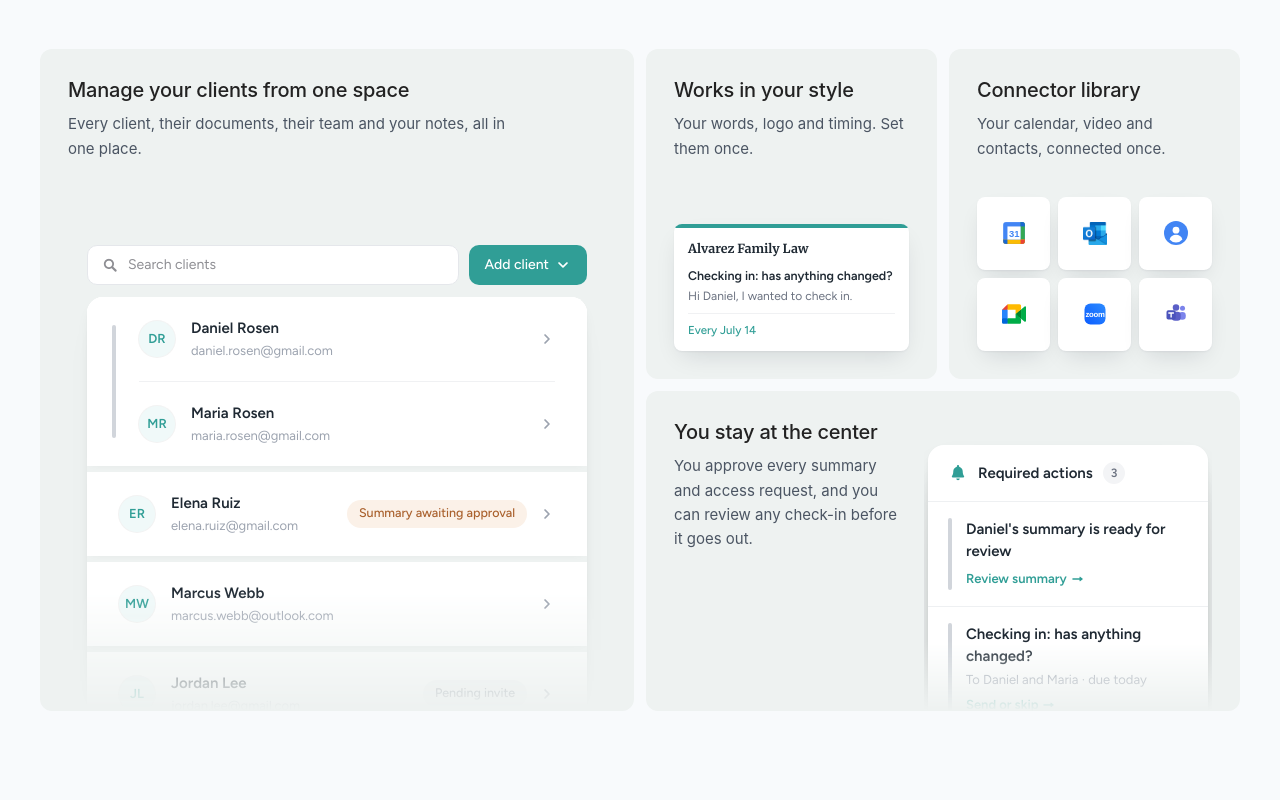
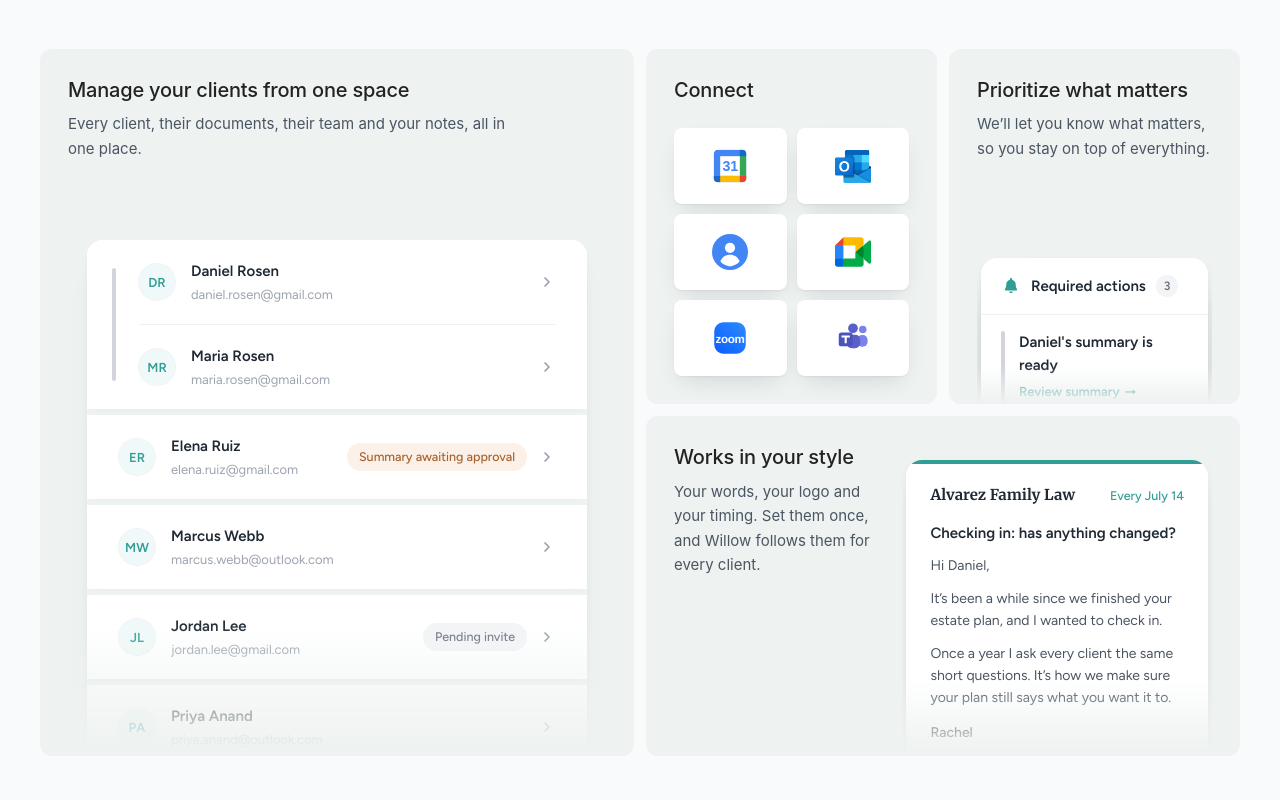
Before and after one commit to Willow-07042002-Inc/landing-page-v, a React (Vite) app: page /platform in a window 1280 px wide. Shown: the part 2780-3580 px from the top of the page. Built offline with nearby package versions, Linux system fonts and the light colour scheme; a web font is replaced by a local one.

Commit message:
For attorneys: refine the practice tiles and correct the check-in line
Co-Authored-By: Claude Opus 5.5 <noreply@anthropic.com>

```diff
--- a/src/components/site/StayingAhead.tsx
+++ b/src/components/site/StayingAhead.tsx
@@ -24,7 +24,7 @@ export const CHAPTERS: { id: string; also?: string[]; title: string; body: strin
     id: "check-ins",
     also: ["booking"],
     title: "Check in every year",
-    body: "Check-ins are lined up year after year for the client, their agents and their professionals. Each one waits for you to send or skip.",
+    body: "Check-ins are lined up year after year for the client, their agents and their professionals. Let them send on schedule, or review each one first.",
   },
   {
     id: "their-people",
--- a/src/components/site/WhatYouDeliver.tsx
+++ b/src/components/site/WhatYouDeliver.tsx
@@ -1,7 +1,7 @@
 import React from "react";
 import { WRAP } from "@/components/site/blocks";
 import { LightHead } from "@/components/site/StayingAhead";
-import { FloatStack, ProBellIcon, WIcon } from "@/components/product/kit";
+import { FloatStack, ProBellIcon } from "@/components/product/kit";
 import { ProClientRowView, ProCoupleView } from "@/components/product/attorney-clients";
 import { ProColumn, ProReminder } from "@/components/product/attorney-dashboard";
 import {
@@ -15,11 +15,9 @@ import {
 
 /* Will it fit my practice? The film above shows what Willow does; these tiles
    answer the attorney's next question, with the quiet tiles and small pieces of
-   product of harvey.ai's product grid: your clients in one space (the real
-   Clients list), your style, your apps, and you at the center (the real
-   Required actions column). Summaries and access always wait for the attorney;
-   a check-in waits only when its card has "Ask me before each one goes out"
-   on, so the copy says "can". */
+   product of harvey.ai's product grid: every client in one space (the real
+   Clients list), the apps it connects to, what needs them (the real Required
+   actions column), and a check-in in the firm's own words and style. */
 
 const UI_SHADOW = "0 1px 2px rgba(16,24,40,0.05), 0 10px 24px -8px rgba(16,24,40,0.14)";
 const PRODUCT_FONT = "Figtree, Inter, sans-serif";
@@ -37,8 +35,8 @@ const TileBody = ({ children }: { children: React.ReactNode }) => (
 );
 
 /* A piece of the product running off the bottom of its tile */
-const Bleed = ({ height, className = "", children }: { height: number; className?: string; children: React.ReactNode }) => (
-  <div aria-hidden className={`overflow-hidden px-1 pt-1 ${className}`} style={{ height, WebkitMaskImage: FADE_OUT, maskImage: FADE_OUT, fontFamily: PRODUCT_FONT }}>
+const Bleed = ({ height, children }: { height: number; children: React.ReactNode }) => (
+  <div aria-hidden className="overflow-hidden px-1 pt-1" style={{ height, WebkitMaskImage: FADE_OUT, maskImage: FADE_OUT, fontFamily: PRODUCT_FONT }}>
     {children}
   </div>
 );
@@ -50,22 +48,12 @@ const ClientRows = ({ pills }: { pills: boolean }) => (
     <ProClientRowView c={{ name: "Marcus Webb", email: "marcus.webb@outlook.com" }} />
     <ProClientRowView c={{ name: "Jordan Lee", email: "jordan.lee@gmail.com", pill: pills ? "Pending invite" : undefined }} />
     <ProClientRowView c={{ name: "Priya Anand", email: "priya.anand@outlook.com" }} />
+    <ProClientRowView c={{ name: "Grace Liu", email: "grace.liu@yahoo.com" }} />
   </FloatStack>
 );
 
-/* clients-list: the search, Add client, and the list */
 const ClientList = () => (
   <div className="mx-auto w-full max-w-[500px] text-left">
-    <div className="mb-3 flex h-10 items-center gap-2.5">
-      <div className="flex h-10 min-w-0 flex-1 items-center gap-2.5 rounded-[10px] border border-[#E5E7EB] bg-white px-3.5 text-[14px] text-[#8E8E93]">
-        <WIcon name="search" className="h-4 w-4 flex-shrink-0" />
-        <span className="truncate">Search clients</span>
-      </div>
-      <span className="inline-flex h-10 flex-shrink-0 items-center gap-1.5 rounded-[10px] bg-[#309E96] px-4 text-[14px] font-medium text-white">
-        Add client
-        <WIcon name="chevronDown" className="h-4 w-4" />
-      </span>
-    </div>
     <div className="hidden sm:block"><ClientRows pills /></div>
     <div className="sm:hidden"><ClientRows pills={false} /></div>
   </div>
@@ -74,21 +62,28 @@ const ClientList = () => (
 const RequiredActions = () => (
   <div className="w-full text-left">
     <ProColumn icon={<ProBellIcon className="h-5 w-5 flex-shrink-0 text-[#309E96]" />} title="Required actions" count={3} rounding="rounded-t-2xl">
-      <ProReminder title="Daniel's summary is ready for review" cta="Review summary" />
-      <ProReminder title="Checking in: has anything changed?" sub="To Daniel and Maria · due today" cta="Send or skip" />
-      <ProReminder title="Elena says something changed" sub="Has your family dynamic changed?" cta="See what changed" />
+      <ProReminder title="Daniel's summary is ready" cta="Review summary" />
+      <ProReminder title="Elena says something changed" cta="See what changed" />
     </ProColumn>
   </div>
 );
 
+/* A check-in as the client gets it, in the firm's name and the attorney's words */
 const InYourWords = () => (
-  <div aria-hidden className="w-full overflow-hidden rounded-lg bg-white text-left" style={{ boxShadow: UI_SHADOW, fontFamily: PRODUCT_FONT }}>
+  <div className="w-full overflow-hidden rounded-t-2xl bg-white text-left" style={{ boxShadow: UI_SHADOW }}>
     <div className="h-1 bg-[#309E96]" />
-    <div className="px-3.5 py-3">
-      <p className="font-heading text-[12.5px] font-bold text-[#1F2933]">Alvarez Family Law</p>
-      <p className="mt-2 text-[12.5px] font-semibold leading-snug text-[#1F2933]">Checking in: has anything changed?</p>
-      <p className="mt-1 text-[12px] leading-snug text-[#6B7280]">Hi Daniel, I wanted to check in.</p>
-      <p className="mt-2 border-t border-[#F0F1F3] pt-2 text-[11.5px] font-medium text-[#309E96]">Every July 14</p>
+    <div className="px-6 py-5">
+      <div className="flex items-baseline justify-between gap-3">
+        <p className="font-heading text-[15px] font-bold text-[#1F2933]">Alvarez Family Law</p>
+        <p className="flex-shrink-0 text-[12.5px] font-medium text-[#309E96]">Every July 14</p>
+      </div>
+      <p className="mt-4 text-[15px] font-semibold leading-snug text-[#1F2933]">Checking in: has anything changed?</p>
+      <div className="mt-3 space-y-2.5 text-[14px] leading-[1.6] text-[#4B5563]">
+        <p>Hi Daniel,</p>
+        <p>It&rsquo;s been a while since we finished your estate plan, and I wanted to check in.</p>
+        <p>Once a year I ask every client the same short questions. It&rsquo;s how we make sure your plan still says what you want it to.</p>
+      </div>
+      <p className="mt-3 text-[14px] font-medium text-[#1F2933]">Rachel</p>
     </div>
   </div>
 );
@@ -113,41 +108,42 @@ const WhatYouDeliver = () => (
           <TileTitle>Manage your clients from one space</TileTitle>
           <TileBody>Every client, their documents, their team and your notes, all in one place.</TileBody>
           <div className="mt-auto pt-8">
-            <Bleed height={470}>
+            <Bleed height={520}>
               <ClientList />
             </Bleed>
           </div>
         </article>
 
-        <article className={`${TILE} p-7 lg:col-span-3 lg:min-h-[330px]`}>
-          <TileTitle>Works in your style</TileTitle>
-          <TileBody>Your words, logo and timing. Set them once.</TileBody>
-          <div className="mt-auto pt-6">
-            <InYourWords />
-          </div>
-        </article>
-
-        <article id="integrations" className={`${TILE} scroll-mt-24 p-7 lg:col-span-3 lg:min-h-[330px]`}>
-          <TileTitle>Connector library</TileTitle>
-          <TileBody>Your calendar, video and contacts, connected once.</TileBody>
-          <ul className="mt-auto grid grid-cols-3 gap-2 pt-6">
+        <article id="integrations" className={`${TILE} scroll-mt-24 p-7 lg:col-span-3 lg:min-h-[340px]`}>
+          <TileTitle>Connect</TileTitle>
+          <ul className="mt-auto grid grid-cols-2 gap-2.5 pt-6 min-[420px]:grid-cols-3 sm:grid-cols-3 lg:grid-cols-2">
             {CONNECTORS.map(({ name, Logo }) => (
-              <li key={name} title={name} className="flex aspect-square items-center justify-center rounded-lg bg-white" style={{ boxShadow: UI_SHADOW }}>
-                <Logo className="h-6 w-6" />
+              <li key={name} title={name} className="flex h-[76px] items-center justify-center rounded-lg bg-white" style={{ boxShadow: UI_SHADOW }}>
+                <Logo className="h-9 w-9" />
                 <span className="sr-only">{name}</span>
               </li>
             ))}
           </ul>
         </article>
 
-        <article className={`${TILE} gap-6 px-7 pt-7 sm:col-span-2 sm:flex-row lg:col-span-6 lg:min-h-[320px]`}>
-          <div className="sm:w-[42%] sm:flex-shrink-0 sm:pb-8">
-            <TileTitle>You stay at the center</TileTitle>
-            <TileBody>You approve every summary and access request, and you can review any check-in before it goes out.</TileBody>
+        <article className={`${TILE} px-7 pt-7 lg:col-span-3 lg:min-h-[340px]`}>
+          <TileTitle>Prioritize what matters</TileTitle>
+          <TileBody>We&rsquo;ll let you know what matters, so you stay on top of everything.</TileBody>
+          <div className="mt-auto pt-5">
+            <Bleed height={150}>
+              <RequiredActions />
+            </Bleed>
+          </div>
+        </article>
+
+        <article className={`${TILE} gap-6 px-7 pt-7 sm:col-span-2 sm:flex-row lg:col-span-6 lg:min-h-[340px]`}>
+          <div className="sm:w-[38%] sm:flex-shrink-0 sm:pb-7">
+            <TileTitle>Works in your style</TileTitle>
+            <TileBody>Your words, your logo and your timing. Set them once, and Willow follows them for every client.</TileBody>
           </div>
           <div className="min-w-0 flex-1 self-end">
-            <Bleed height={270}>
-              <RequiredActions />
+            <Bleed height={300}>
+              <InYourWords />
             </Bleed>
           </div>
         </article>
```
